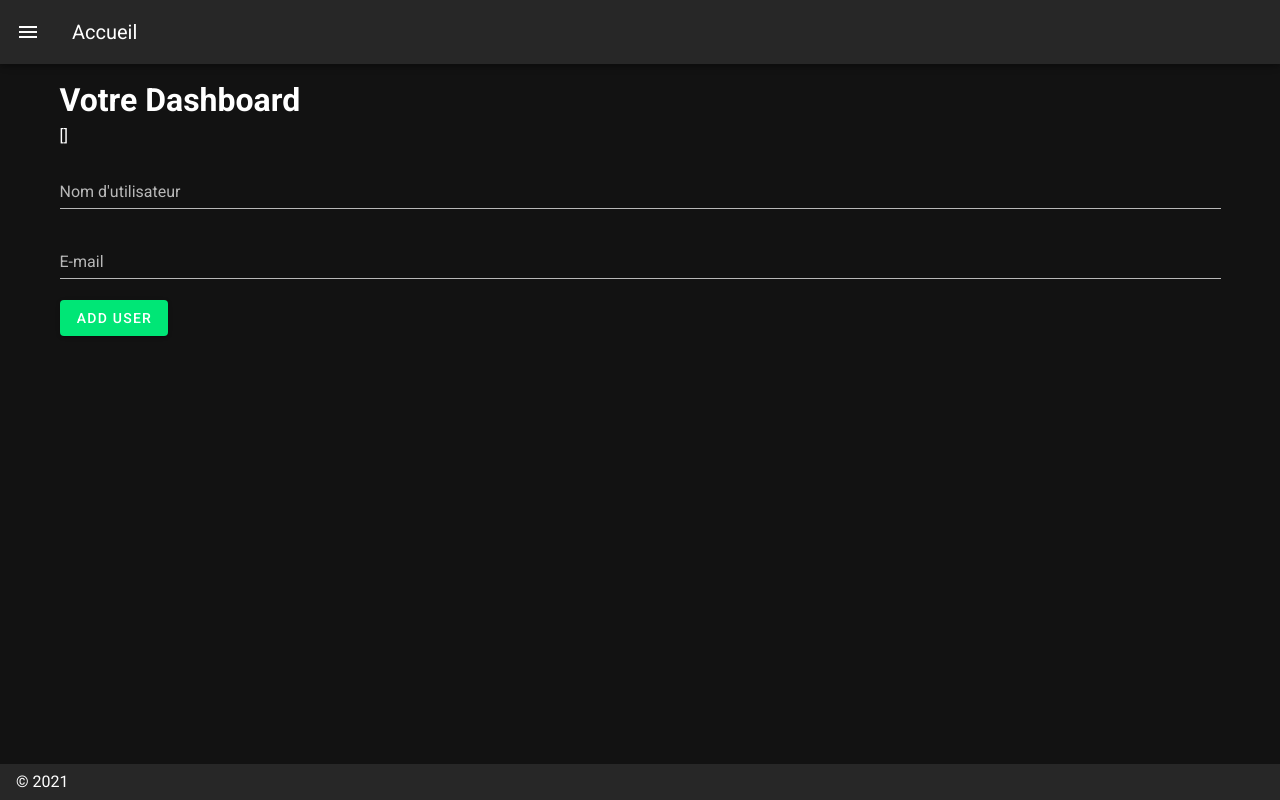
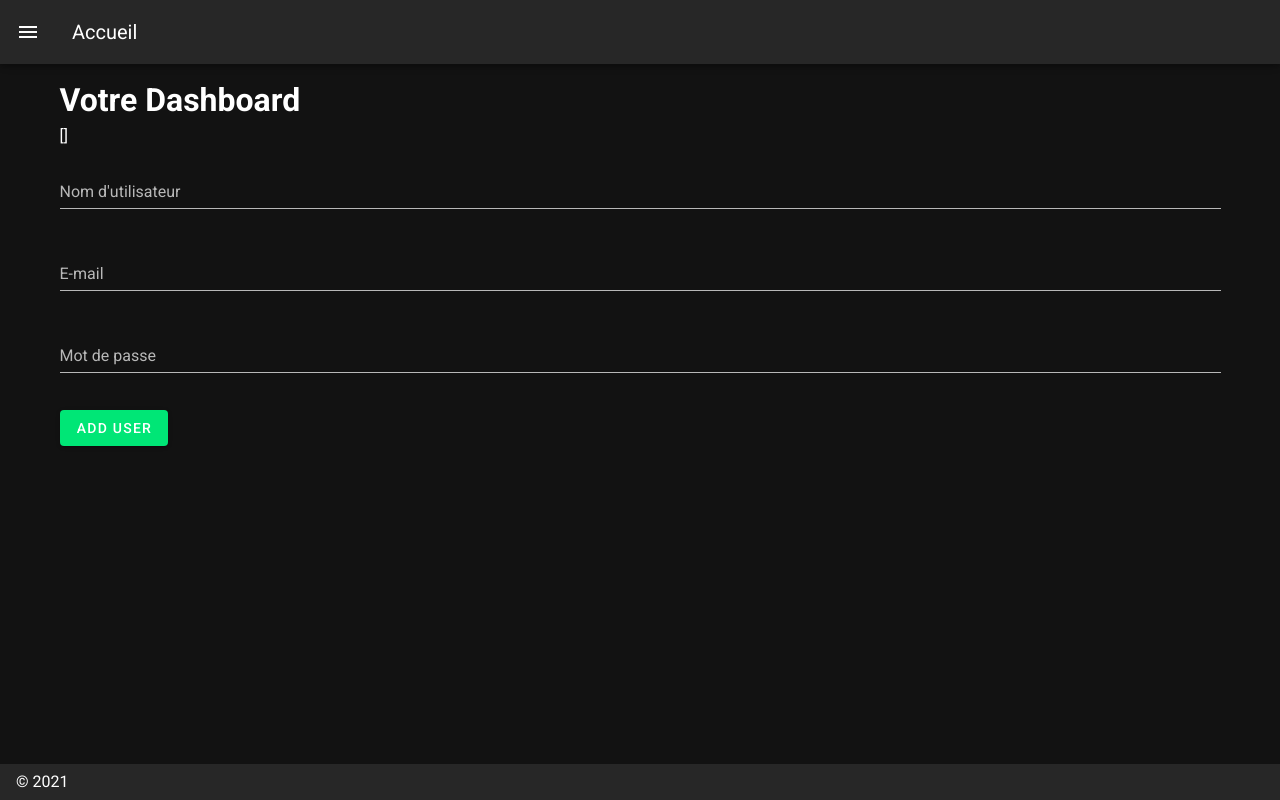
Before and after one commit to Xamimus/TP_NuxtJS, a Nuxt app: page /dashboard in a window 1280 px wide. Built offline with nearby package versions, Linux system fonts and the light colour scheme.

Commit message:
Login form creation + begin display errors

```diff
--- /dev/null
+++ b/components/LoginForm.vue
@@ -0,0 +1,26 @@
+<template>
+  <div>
+    <v-text-field v-model="email" label="E-mail" required></v-text-field>
+    <v-text-field v-model="password" label="Mot de passe" type="password"></v-text-field>
+    <v-btn color="success" @click="login"> Log user </v-btn>
+  </div>
+</template>
+
+<script>
+import { ACTIONS } from '~/store/auth'
+
+export default {
+  data: () => ({
+    name: '',
+    email: '',
+  }),
+  methods: {
+    login() {
+      this.$store.dispatch(ACTIONS.LOGIN_METHOD, {
+        name: this.name,
+        email: this.email,
+      })
+    },
+  },
+}
+</script>
--- a/components/RegisterForm.vue
+++ b/components/RegisterForm.vue
@@ -1,15 +1,37 @@
 <template>
-  <div>
+  <form
+  id="app"
+  @submit="CheckAdd"
+  action="/auth/register"
+  method="post"
+  >
+
+    <p v-if="errors.length">
+      <b>Please correct the following error(s):</b>
+      <ul>
+        <li v-for="(error, e) in errors" :key="e">{{ error }}</li>
+      </ul>
+    </p>
+
+    <p>
       <v-text-field
         v-model="name"
         label="Nom d'utilisateur"
         required
       ></v-text-field>
+    </p>
 
+    <p>
       <v-text-field v-model="email" label="E-mail" required></v-text-field>
+    </p>
+        <p>
+      <v-text-field v-model="password" label="Mot de passe" type="password"></v-text-field>
+    </p>
+    <p>
+      <v-btn color="success" @click="CheckAdd"> Add user </v-btn>
+    </p>
 
-    <v-btn color="success" @click="add"> Add user </v-btn>
-  </div>
+  </form>
 </template>
 
 <script>
@@ -19,16 +41,31 @@ export default {
   data: () => ({
     name: '',
     email: '',
+    errors: [],
   }),
   methods: {
     add() {
-      // console.log(this.name)
-      // console.log(this.$store)
       this.$store.dispatch(ACTIONS.ADD_USER_METHOD, {
         name: this.name,
         email: this.email,
       })
     },
+    checkAdd: function (e) {
+      if (this.name && this.email) {
+        return true;
+      }
+
+      this.errors = [];
+
+      if (!this.name) {
+        this.errors.push('Name required.');
+      }
+      if (!this.email) {
+        this.errors.push('Email required.');
+      }
+
+      e.preventDefault();
+    }
   },
 }
 </script>
--- a/pages/auth/login.vue
+++ b/pages/auth/login.vue
@@ -1,5 +1,6 @@
 <template>
     <div class="login-container">
         <h1>Page de connexion</h1>
+        <login-form />
     </div>
 </template>
```
Lines whose indentation alone changed are shown as unchanged.
